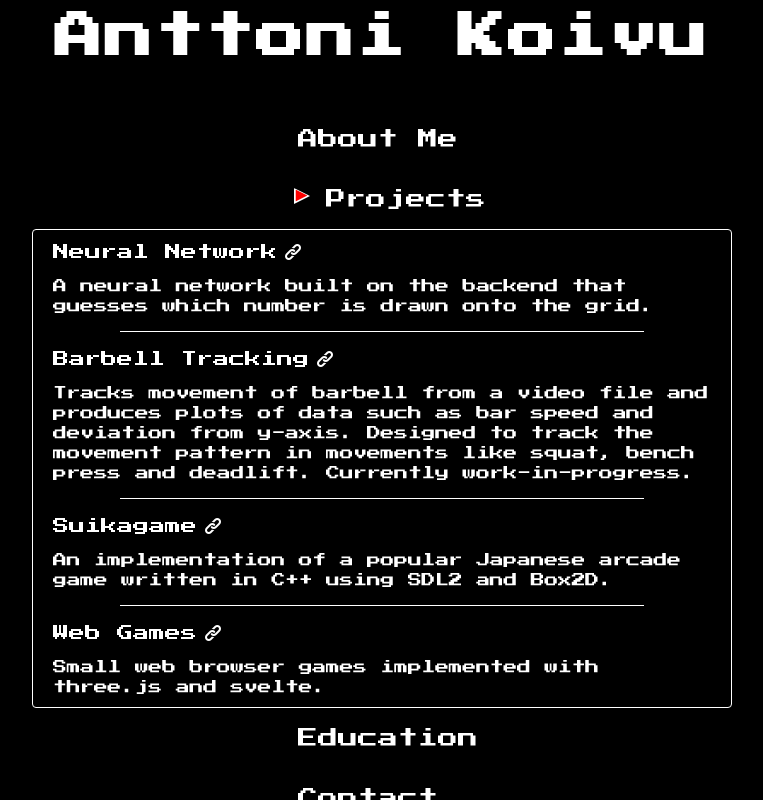
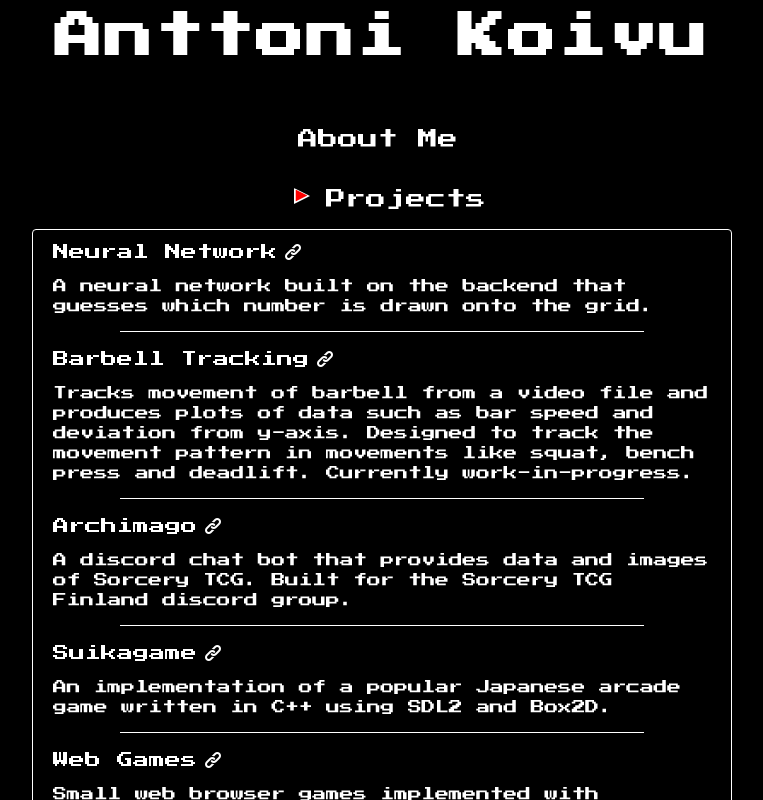
Before and after one commit to Anttonii/personal-website, a SvelteKit app: page / in a window 1280 px wide. Both pictures are taken after a click on the button "Projects". Shown: the top 800 px of the page, without its empty margins (258-1021 px from the left). Built offline with nearby package versions, Linux system fonts and the light colour scheme.

Commit message:
new: Added mention of Archimago

```diff
--- a/src/routes/+page.svelte
+++ b/src/routes/+page.svelte
@@ -147,6 +147,23 @@
 									Tracks movement of barbell from a video file and produces plots of data such as
 									bar speed and deviation from y-axis. Designed to track the movement pattern in
 									movements like squat, bench press and deadlift. Currently work-in-progress.
+								</p>
+							</div>
+							<div class="divider" />
+							<div class="content">
+								<h2 class="pb-3">
+									<a href="https://github.com/Anttonii/archimago-bot" class="link-text" target="_blank"
+										>Archimago<img
+											src="/images/link-w.png"
+											class="inline-flex align-baseline ml-2"
+											width="16"
+											alt="link"
+										/></a
+									>
+								</h2>
+								<p class="text-sm tracking-tight">
+									A discord chat bot that provides data and images of Sorcery TCG. Built for the Sorcery TCG Finland
+									discord group.
 								</p>
 							</div>
 							<div class="divider" />
```
